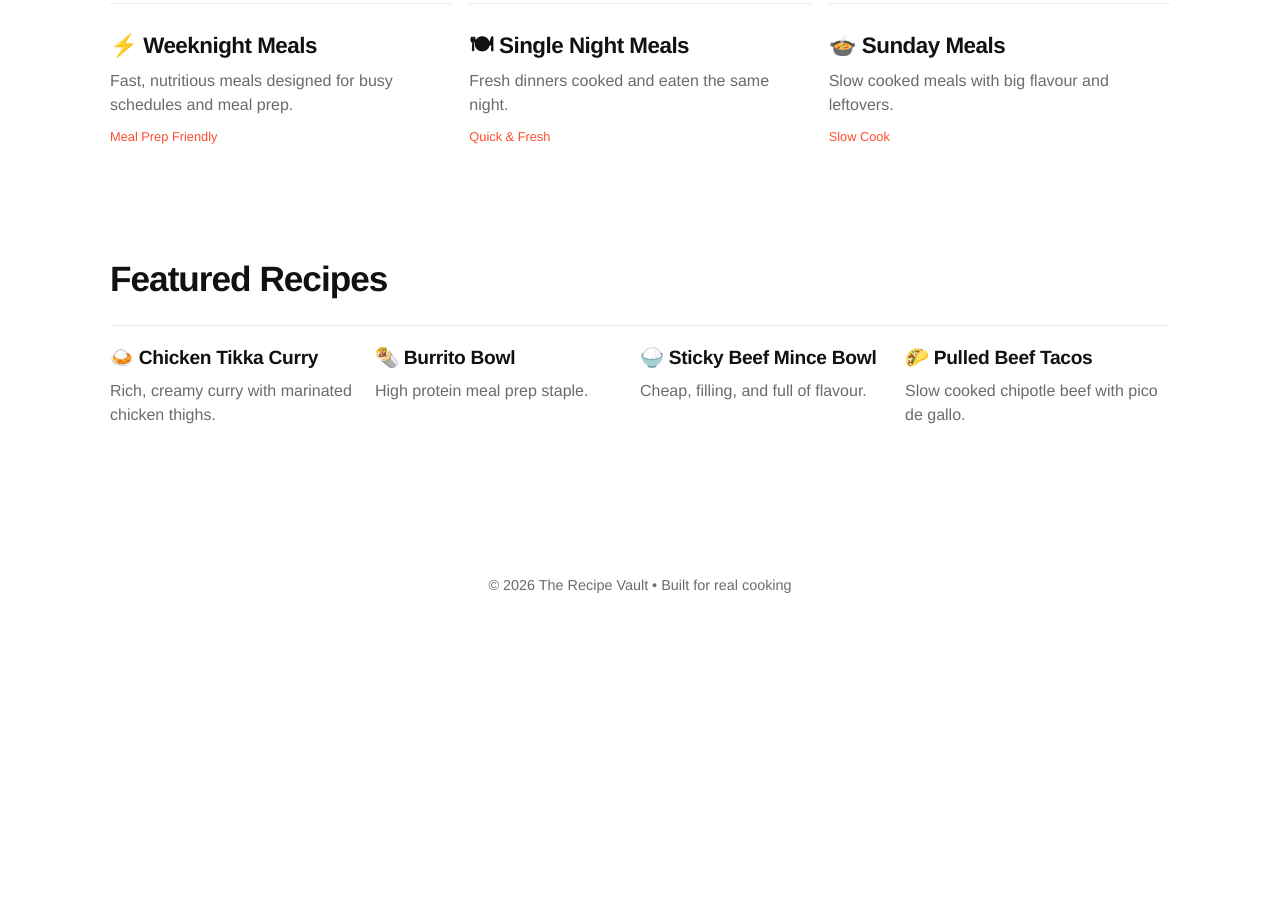
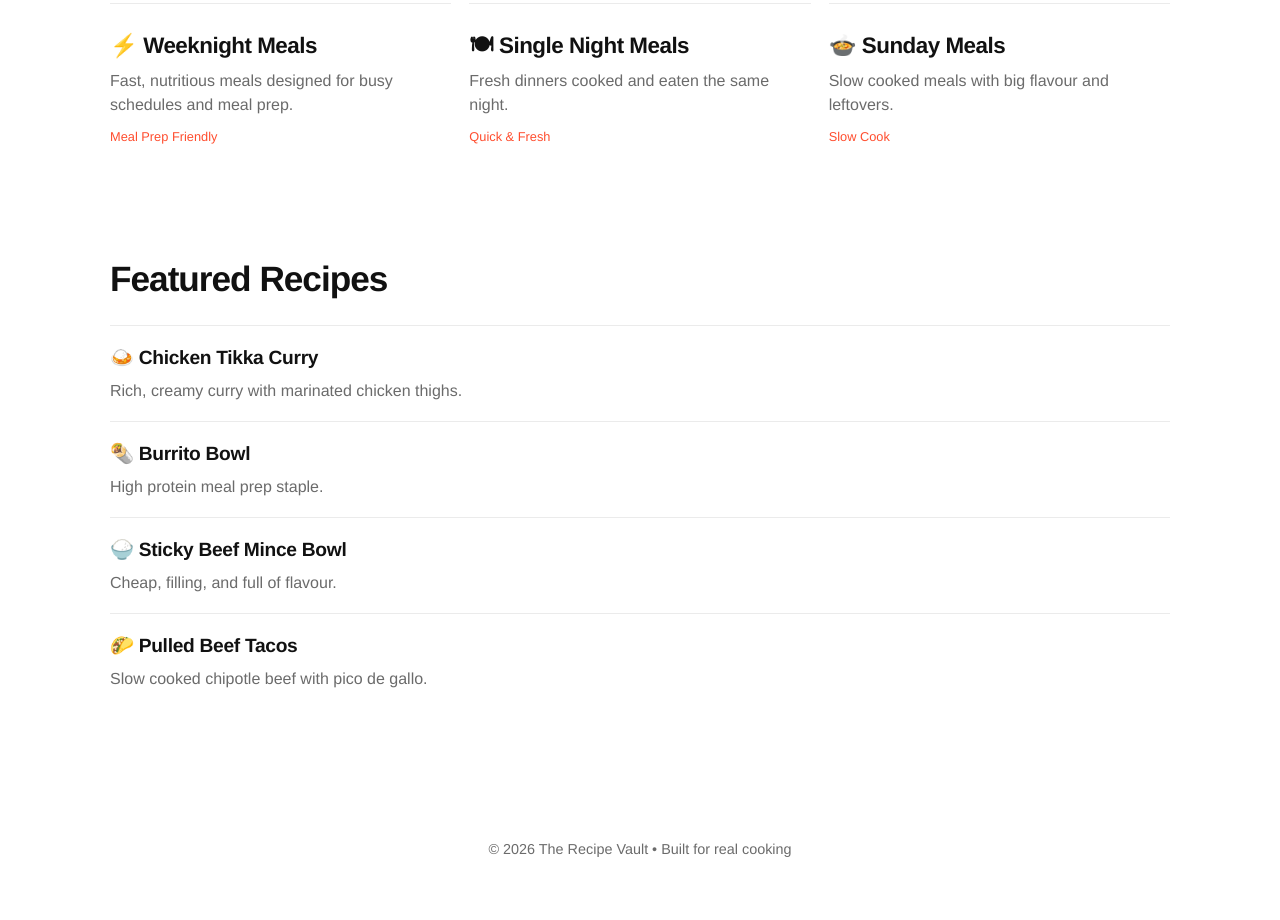
Before and after one commit to lcoles2812/test, a plain HTML site: page index.html in a window 1280 px wide. Shown: the part 561-1481 px from the top of the page. Before the commit the page ends 1218 px from the top, so only its background shows below. Drawn offline with Linux system fonts and the light colour scheme.

Commit message:
Add homepage redesign

```diff
--- a/index.html
+++ b/index.html
@@ -74,22 +74,22 @@
 
         <div class="recipe-grid">
 
-            <div class="recipe-card">
+            <a class="recipe-card" href="recipes/chicken-tikka.html">
                 <h3>🍛 Chicken Tikka Curry</h3>
                 <p>Rich, creamy curry with marinated chicken thighs.</p>
             </div>
 
-            <div class="recipe-card">
+            <div class="recipe-card" href="recipes/burrito-bowl.html">
                 <h3>🌯 Burrito Bowl</h3>
                 <p>High protein meal prep staple.</p>
             </div>
 
-            <div class="recipe-card">
+            <div class="recipe-card" href="recipes/sticky-beef-mince.html">
                 <h3>🍚 Sticky Beef Mince Bowl</h3>
                 <p>Cheap, filling, and full of flavour.</p>
             </div>
 
-            <div class="recipe-card">
+            <div class="recipe-card" href="recipes/pulled-beef-tacos.html">
                 <h3>🌮 Pulled Beef Tacos</h3>
                 <p>Slow cooked chipotle beef with pico de gallo.</p>
             </div>
```
Also changed, not shown: 1 other file.
